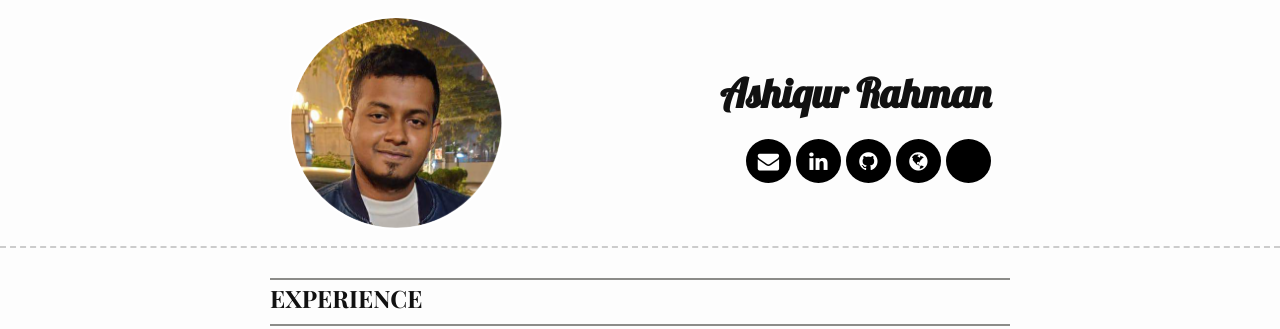
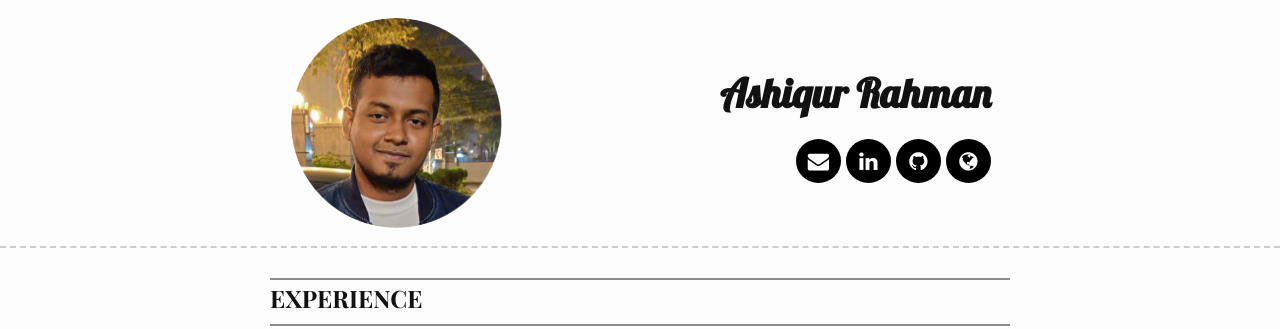
Before and after one commit to ash1814/Ashiqur_Rahman, a Jekyll site: the page built from index.md, in a window 1280 px wide. Shown: the top 329 px of the page. Built offline with Jekyll 4.4.1, drawn with Linux system fonts in a browser that asks for light colours; some web fonts are replaced.

Commit message:
contact number

```diff
--- a/_config.yml
+++ b/_config.yml
@@ -10,7 +10,7 @@ email: "talk2ashiq@gmail.com"
 linkedin: "https://www.linkedin.com/in/ashiqur-rahman-869101134/"
 github: "https://github.com/ash1814"
 website: "https://ash1814.github.io/ashiqur_rahman_portfolio/"
-contact: "01673821814"
+
 
 
 markdown: kramdown
--- a/_includes/header.html
+++ b/_includes/header.html
@@ -27,10 +27,6 @@
                         {% if site.medium %}
                             <a class="contact-item" href="{{ site.medium }}"><i class="fa fa-medium fa-lg"></i></a>
                         {% endif %}
-
-                        {% if site.contact %}
-                            <a class="contact-item" href="{{ site.contact }}"><i class="fa fa-globe-lg"></i></a>
-                        {% endif %}
                     </div>
                 </div>
             </div>
```
